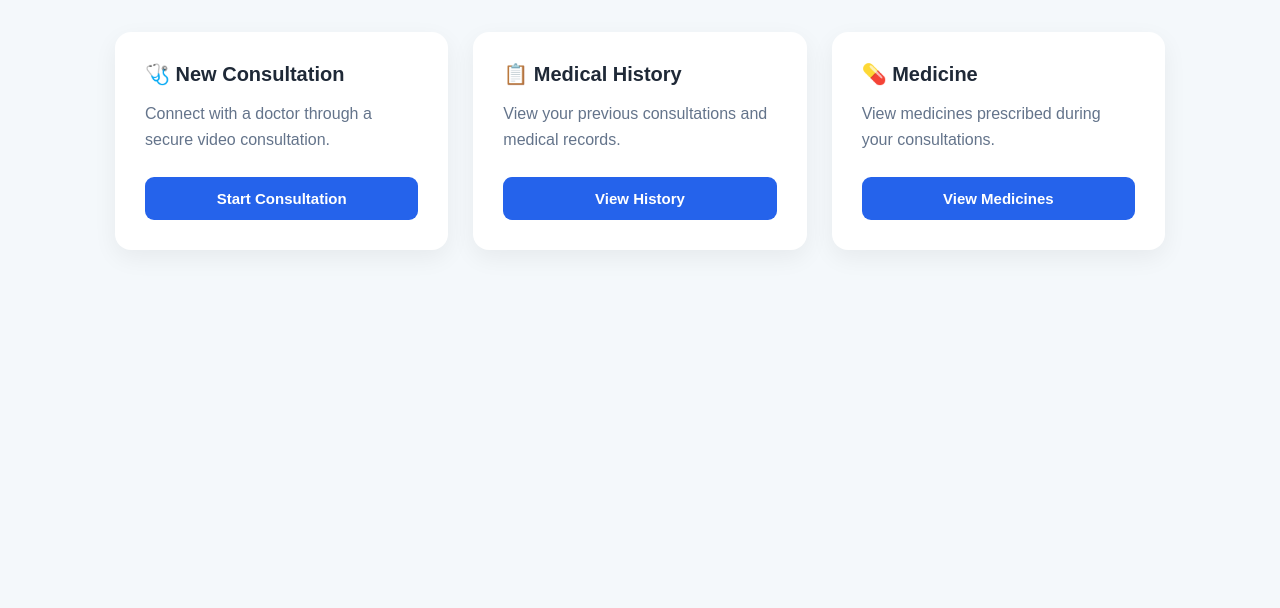
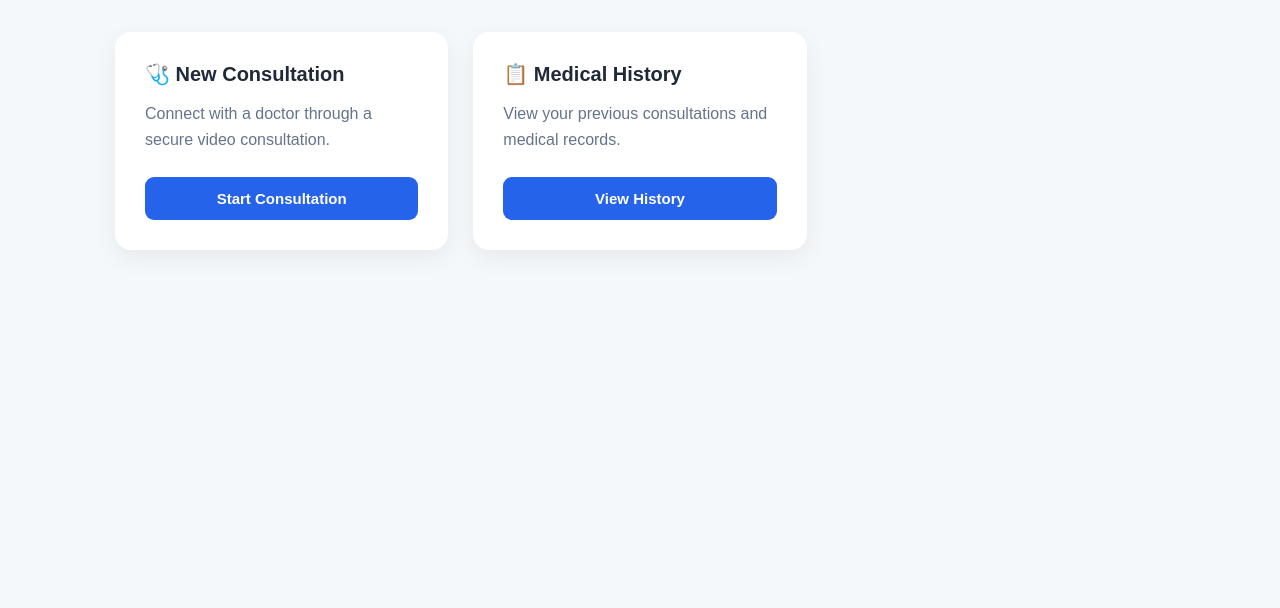
Before and after one commit to brindayuktha07-sketch/any-time-medicine-atm, a website: page patient-dashboard.html in a window 1280 px wide. Shown: the part 192-800 px from the top of the page. Drawn offline with Linux system fonts and the light colour scheme.

Commit message:
Update patient-dashboard.html

```diff
--- a/patient-dashboard.html
+++ b/patient-dashboard.html
@@ -18,7 +18,6 @@
 
         <div class="accessibility-controls">
             <button id="audioGuideBtn">🔊 Audio Guide</button>
-            <button id="largeTextBtn">🔠 Large Text</button>
             <button id="contrastBtn">◐ High Contrast</button>
         </div>
 
@@ -70,20 +69,6 @@
             </div>
 
 
-            <div class="dashboard-card">
-
-                <h3>💊 Medicine</h3>
-
-                <p>
-                    View medicines prescribed during your consultations.
-                </p>
-
-                <button id="medicineBtn">
-                    View Medicines
-                </button>
-
-            </div>
-
         </section>
 
     </main>
@@ -116,13 +101,7 @@
             });
 
 
-        // Medicine
-        document.getElementById("medicineBtn")
-            .addEventListener("click", function () {
 
-                alert("Your prescribed medicines will appear here.");
-
-            });
 
     </script>
 
```
